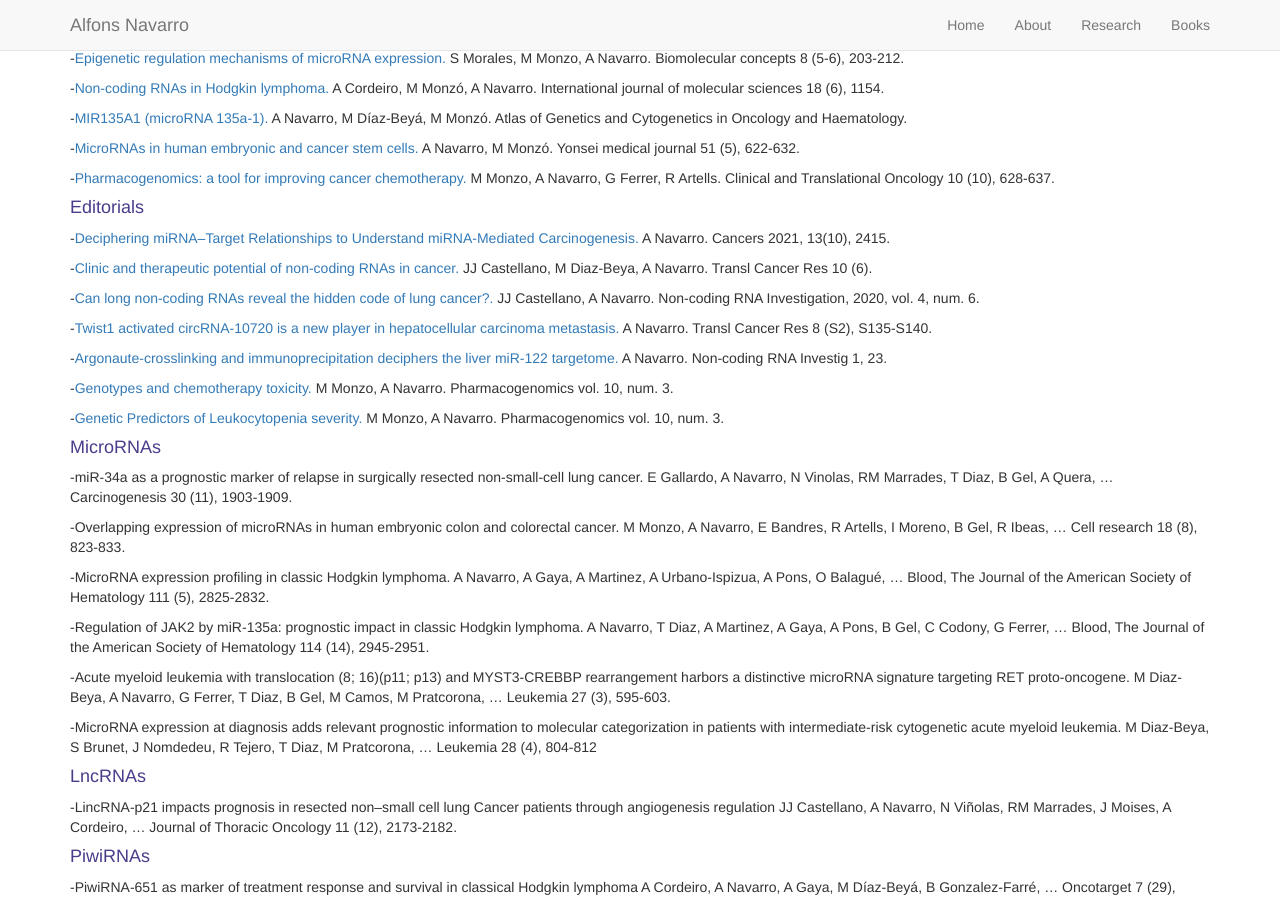
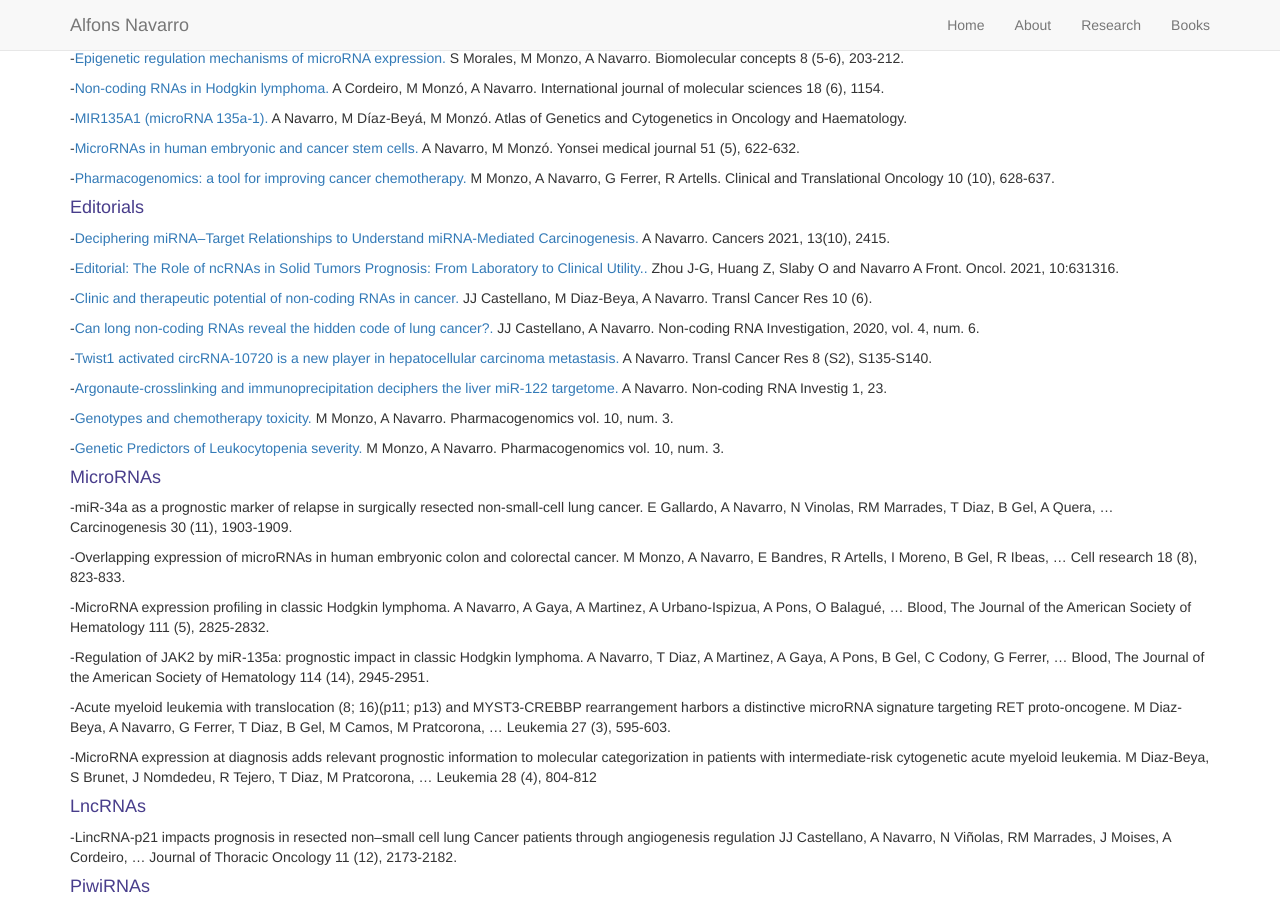
Before and after one commit to AlfonsNavarro/AlfonsNavarro.github.io, a Jekyll site: the page built from pages/research.md, in a window 1280 px wide and 900 px high, scrolled down 458 px. Built offline with Jekyll 4.4.1, drawn with Linux system fonts in a browser that asks for light colours; nearby versions of some CDN libraries.

Commit message:
He actualitzat una editorial en research.rmd

```diff
--- a/pages/research.md
+++ b/pages/research.md
@@ -53,6 +53,10 @@ Clinical and Translational Oncology 10 (10), 628-637.
 -[Deciphering miRNA–Target Relationships to Understand miRNA-Mediated Carcinogenesis.](https://www.mdpi.com/2072-6694/13/10/2415)
 A Navarro.
 Cancers 2021, 13(10), 2415.
+
+-[Editorial: The Role of ncRNAs in Solid Tumors Prognosis: From Laboratory to Clinical Utility..](https://www.frontiersin.org/articles/10.3389/fonc.2020.631316/full)
+Zhou J-G, Huang Z, Slaby O and Navarro A
+Front. Oncol. 2021, 10:631316.
 
 -[Clinic and therapeutic potential of non-coding RNAs in cancer.](https://tcr.amegroups.com/article/view/48756)
 JJ Castellano, M Diaz-Beya, A Navarro.
```
